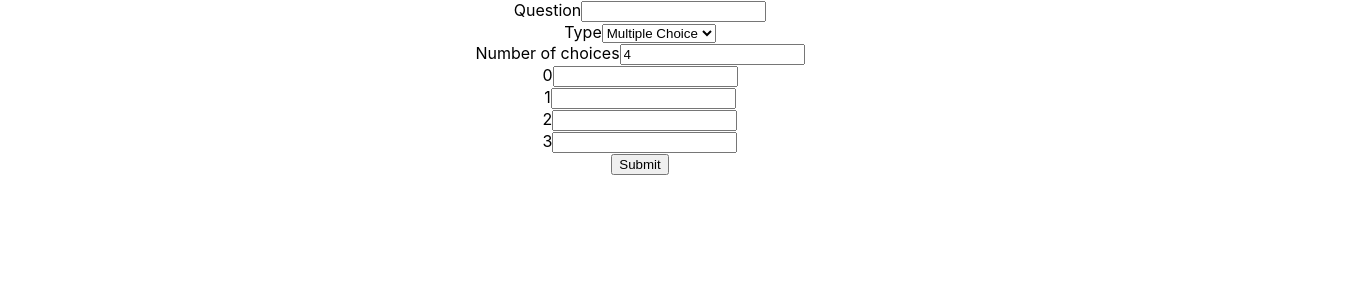
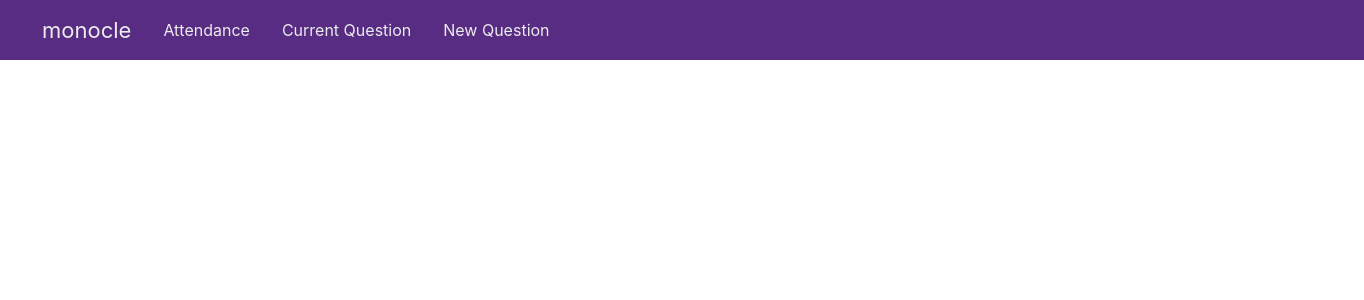
Before and after one commit to ddinh/monocle, a React (Create React App) app: page / in a window 1280 px wide. Shown: the top 300 px of the page, 1364 px wide, since content can reach past the window. Built offline with nearby package versions, Linux system fonts and the light colour scheme.

Commit message:
Add basic routing

```diff
--- a/package.json
+++ b/package.json
@@ -5,6 +5,8 @@
   "dependencies": {
     "react": "^16.5.2",
     "react-dom": "^16.5.2",
+    "react-router": "^4.3.1",
+    "react-router-dom": "^4.3.1",
     "react-scripts": "2.0.5"
   },
   "scripts": {
--- a/src/App.css
+++ b/src/App.css
@@ -1,32 +1,4 @@
-.App {
-  text-align: center;
+html, body {
+  margin: 0px;
+  padding: 0px;
 }
-
-.App-logo {
-  animation: App-logo-spin infinite 20s linear;
-  height: 40vmin;
-}
-
-.App-header {
-  background-color: #282c34;
-  min-height: 100vh;
-  display: flex;
-  flex-direction: column;
-  align-items: center;
-  justify-content: center;
-  font-size: calc(10px + 2vmin);
-  color: white;
-}
-
-.App-link {
-  color: #61dafb;
-}
-
-@keyframes App-logo-spin {
-  from {
-    transform: rotate(0deg);
-  }
-  to {
-    transform: rotate(360deg);
-  }
-}
--- a/src/App.js
+++ b/src/App.js
@@ -1,13 +1,18 @@
 import React, { Component } from 'react';
 import './App.css';
 import QuestionPage from './pages/QuestionPage.jsx';
+import { BrowserRouter as Router, Route, Link } from 'react-router-dom';
+import Navbar from './components/Navbar';
 
 class App extends Component {
   render() {
     return (
-      <div className="App">
-        <QuestionPage />
-      </div>
+      <Router>
+        <div className="App">
+          <Navbar />
+          <Route path="/question" component={QuestionPage} />
+        </div>
+      </Router>
     );
   }
 }
--- /dev/null
+++ b/src/components/Navbar.css
@@ -0,0 +1,24 @@
+.navbar {
+  width: 100%;
+  flex: 1 1 auto;
+  background: #582c83;
+  height: 60px;
+  display: flex;
+  align-items: center;
+  color: #ececec;
+  padding: 0px 42px;
+}
+
+.logo {
+  font-size: 22px;
+}
+
+.link a {
+  margin-left: 32px;
+  color: inherit;
+  text-decoration: none;
+}
+
+.link a:hover {
+  text-decoration: underline;
+}
--- /dev/null
+++ b/src/components/Navbar.jsx
@@ -0,0 +1,16 @@
+import React from 'react';
+import './Navbar.css';
+import { Link } from 'react-router-dom';
+
+export default class Navbar extends React.Component {
+  render() {
+    return <div className="navbar">
+      <div className="logo">monocle</div>
+      <div className="link">
+        <Link to="/attendance">Attendance</Link>
+        <Link to="/question">Current Question</Link>
+        <Link to="/question/new">New Question</Link>
+      </div>
+    </div>
+  }
+}
```
Also changed, not shown: 1 other file (tests, documents, lock files or other folders).
